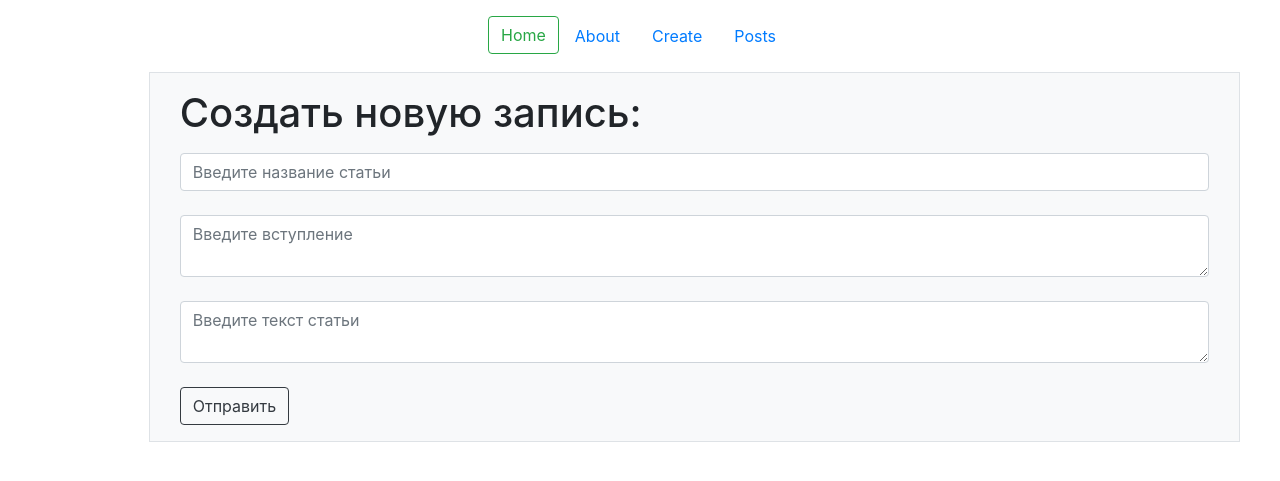
After one commit to IvanSafr/Flask_1, a Flask app: page /create in a window 1280 px wide. The commit adds this page. Shown: the top 481 px of the page. Run offline with Flask 2, Linux system fonts and the light colour scheme.

Commit message:
Database_2

```diff
--- a/app.py
+++ b/app.py
@@ -1,27 +1,53 @@
-from flask import Flask, render_template
+from flask import Flask, render_template, request, redirect
 from flask_sqlalchemy import SQLAlchemy
 from datetime import datetime as dt
 
 app = Flask(__name__)
 
 app.config['SQLALCHEMY_DATABASE_URI'] = "sqlite:///blog.db"
+app.config['SQLALCHEMY_TRACK_MODIFICATIONS'] = False
 db = SQLAlchemy(app)
+app.app_context().push()
 
 class DatB(db.Model):
     id = db.Column(db.Integer, primary_key=True)
     title = db.Column(db.String(50), nullable=False)
     intro = db.Column(db.String(200), nullable=False)
     text = db.Column(db.Text, nullable=False)
-    date = db.Column(db.DateTime, default=dt.utsnow)
+    date = db.Column(db.DateTime, default=dt.utcnow)
 
     def __repair__(self):
         return '<DatB %r' %self.id
 
+@app.route('/library')
+def posts_page():
+    posts = DatB.query.order_by(DatB.date).all()
+
+    return render_template("posts.html", posts=posts)
 
 @app.route('/')
 @app.route('/home')
 def index():
     return render_template("index.html")
+
+@app.route('/create', methods=['POST', 'GET'])
+def create():
+    if request.method == "POST":
+        title = request.form['title']
+        intro = request.form['intro']
+        text = request.form['text']
+
+        art = DatB(title=title, intro=intro, text=text)
+        try:
+            db.session.add(art)
+            db.session.commit()
+            return redirect('/')
+        except:
+            return "Еклмн, ошибка"
+
+
+    else:
+        return render_template("create.html")
 
 @app.route('/us')
 def us():
--- a/templates/base.html
+++ b/templates/base.html
@@ -10,11 +10,17 @@
     <div class="container">
     <header class="d-flex justify-content-center py-3">
       <ul class="nav nav-pills">
-        <li class="nav-item"><a href="/" class="nav-link active" aria-current="page">Home</a></li>
+        <li class="nav-item"><a href="/" class="btn btn-outline-success" aria-current="page">Home</a></li>
         <li class="nav-item"><a href="/us" class="nav-link">About</a></li>
+        <li class="nav-item"><a href="/create" class="nav-link">Create</a></li>
+        <li class="nav-item"><a href="/library" class="nav-link">Posts</a></li>
       </ul>
     </header>
   </div>
-    {% block body %} {% endblock %}
+
+
+            {% block body %} {% endblock %}
+
+
 </body>
 </html>
--- /dev/null
+++ b/templates/create.html
@@ -0,0 +1,26 @@
+{% extends 'base.html' %}
+
+{% block title %}
+Новая статья
+{% endblock %}
+
+
+{% block body %}
+<div class="row justify-content-center align-items-center">
+        <div class="col-10 offset offset-1 bg bg-light border border-3 rounded-3">
+            <div class="container">
+                <p></p>
+                <p></p>
+                <h1 aligin="center">Создать новую запись:</h1>
+                <p></p>
+                <form method="post">
+                    <input type="text" name="title" id="title" class="form-control" placeholder="Введите название статьи"><br>
+                    <textarea name="intro" id="intro" class="form-control" placeholder="Введите вступление"></textarea><br>
+                    <textarea name="text" id="text" class="form-control" placeholder="Введите текст статьи"></textarea><br>
+                    <input type="submit" class="btn btn-outline-dark" value="Отправить"><p></p>
+                </form>
+            </div>
+        </div>
+    </div>
+
+{% endblock %}
```
Also changed, not shown: templates/about.html (+3 -6 lines), templates/posts.html (added, +24 -0 lines), instance/blog.db (added).
